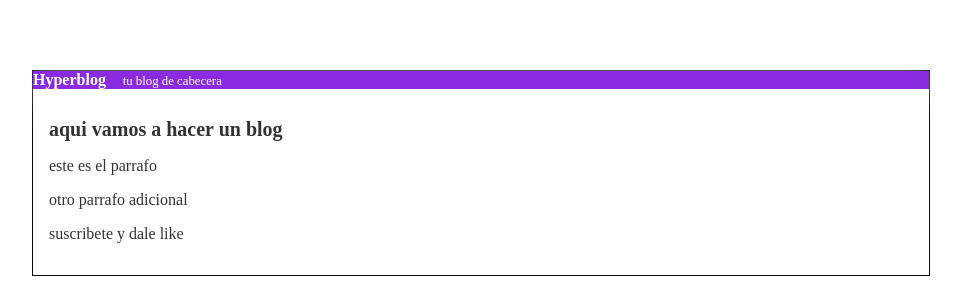
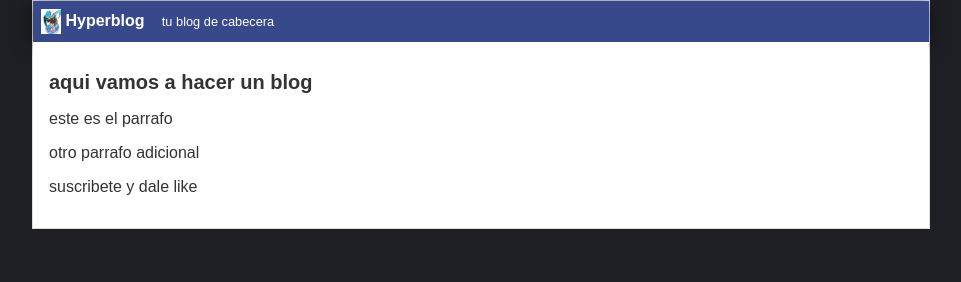
Before and after one commit to Juanandresdeedee/blog-, a plain HTML site: page index.html in a window 1280 px wide. Shown: the whole page, without its empty margins (159-1120 px from the left). Drawn offline with Linux system fonts and the light colour scheme.

Commit message:
color de fondo, logo nuevo y mejor color de header

```diff
--- a/css/stilos.css
+++ b/css/stilos.css
@@ -1,50 +1,60 @@
-body {
-
+body
+{
+    background: #1e1f24;
     color: #333;
     text-align: center;
-    font-family: 'Times New Roman', Times, serif    ;
+    font-family: Arial;
     font-size: 16px;
     margin: 0;
     padding: 0;
 }
 
-#container {
+#cabecera
+{
+    background: #37488b;
+    box-shadow: 0px 2px 20px 0px rgba(0,0,0,0.5);
+    color: white;
+    font-weight: bold;
+    margin: 0;
+    padding: 0.5em;
+}
+
+#cabecera #logo
+{
+    width: 20px;
+    vertical-align: middle;
+}
+
+#cabecera #tagline
+{
+    padding: 0 0 0 1em;
+    font-weight: normal;
+    font-size: 0.8em;
+}
+
+#container
+{
     width: 70%;
     padding: 0;
     text-align: left;
-    border: 1px solid rgb(8, 8, 8);
+    border: 1px solid #DDD;
     margin: 0 auto;
-    margin-top: 70px;
 }
 
-
-#container h1{
-
-    font-size:20px;
-
+#container h1
+{
+    font-size: 20px;
 }
-
-
-#cabecera{
-
-   background-color: blueviolet;
-   box-shadow: 0px 5px 30px 0px;
-   color: white;
-   font-weight: bold;
-   margin: 0;
-    padding: 0;
-
-
-}
-
-
-#post{
+#post
+{
+    background: white;
     padding: 1em;
 }
 
-#cabecera #tagline{
-    margin: 0 0 0 1em;
-    font-weight: normal;
-    font-size: 0.8em;
-
+#footer
+{
+    background: #37488b;
+    color: white;
+    text-align: center;
+    padding: 0.5em;
 }
--- a/index.html
+++ b/index.html
@@ -9,6 +9,7 @@
 <body>
      <div id="container">
         <div id="cabecera">
+            <img id="logo" src="imagenes/conejo.png">
             Hyperblog <span id="tagline">tu blog de cabecera</span>
         </div>
         <div id="post">
```
